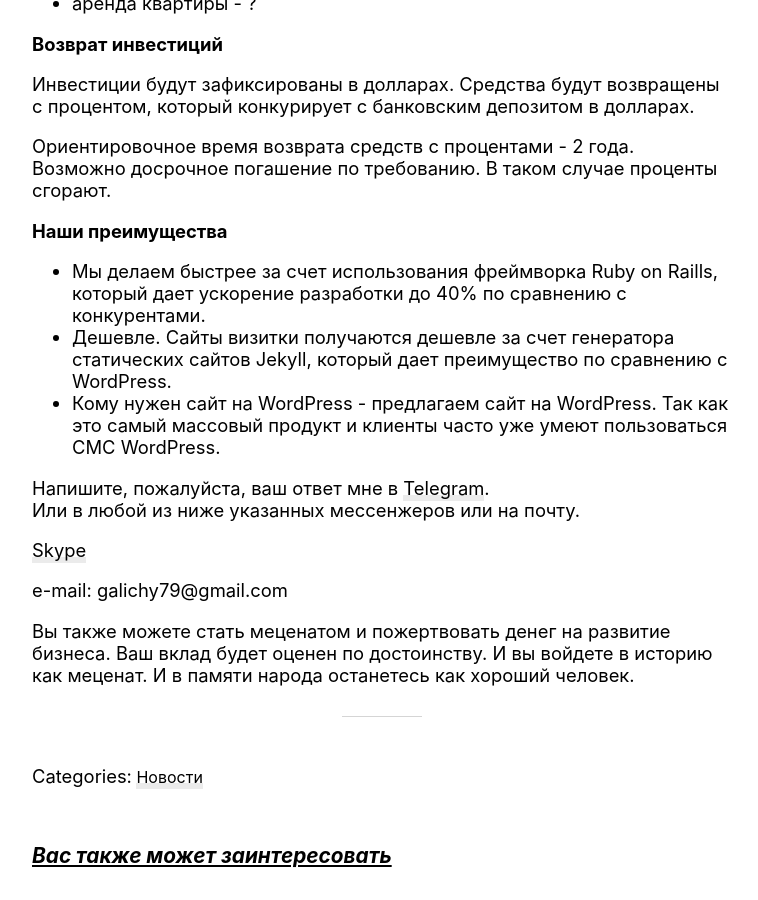
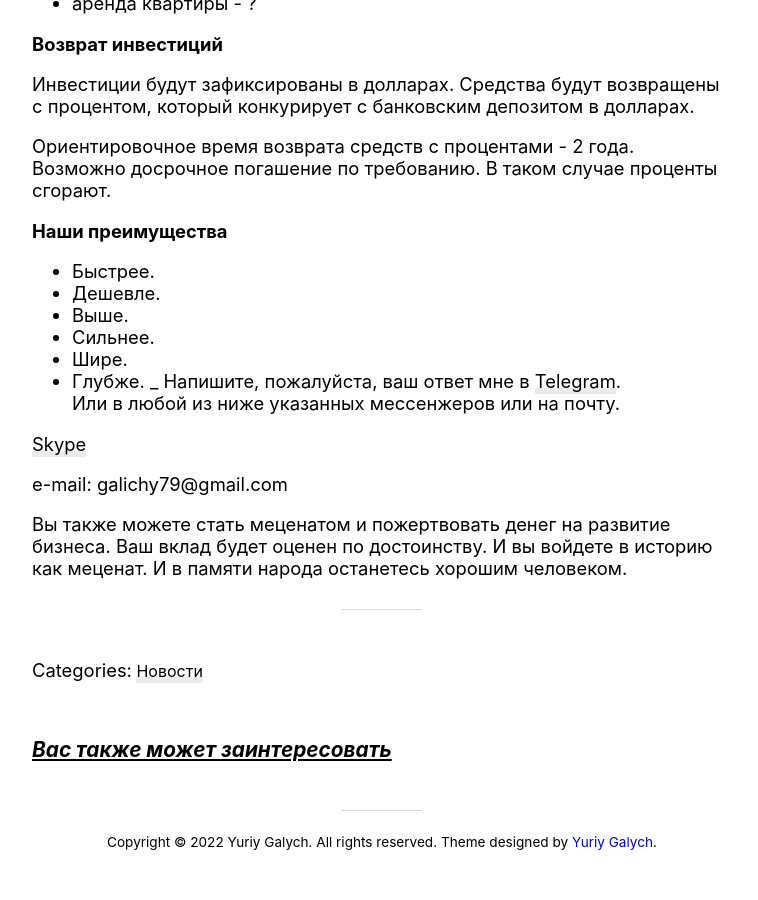
Before and after one commit to galichy79/galichy79.github.io, a Jekyll site: the page built from _posts/2022-09-08-Ком-пред.md, in a window 1280 px wide and 900 px high, scrolled down 1354 px. Shown: the whole window, without its empty margins (258-1016 px from the left). Built offline with Jekyll 4.4.1, drawn with Linux system fonts in a browser that asks for light colours; nearby versions of some CDN libraries; comment, search, counter and statistics services are not loaded; after the commit the page ends 2217 px from its top, so only the background shows below that; some of the changed text lies outside the part shown.

```diff
--- a/_posts/2022-09-08-Ком-пред.md
+++ b/_posts/2022-09-08-Ком-пред.md
@@ -60,10 +60,13 @@ description: "Коммерческое предложение"
 
 **Наши преимущества**
 
-- Мы делаем быстрее за счет использования фреймворка Ruby on Raills, который дает ускорение разработки до 40% по сравнению с конкурентами.
-- Дешевле. Сайты визитки получаются дешевле за счет генератора статических сайтов Jekyll, который дает преимущество по сравнению с WordPress.
-- Кому нужен сайт на WordPress - предлагаем сайт на WordPress. Так как это самый массовый продукт и клиенты часто уже умеют пользоваться СМС WordPress.
-
+- Быстрее.
+- Дешевле.
+- Выше.
+- Сильнее.
+- Шире.
+- Глубже.
+_
 Напишите, пожалуйста, ваш ответ мне в [Telegram](https://t.me/GalychY).
 Или в любой из ниже указанных мессенжеров или на почту.
 
@@ -72,4 +75,4 @@ description: "Коммерческое предложение"
 e-mail: galichy79@gmail.com
 
 Вы также можете стать меценатом и пожертвовать денег на развитие бизнеса.
-Ваш вклад будет оценен по достоинству. И вы войдете в историю как меценат. И в памяти народа останетесь как хороший человек.
+Ваш вклад будет оценен по достоинству. И вы войдете в историю как меценат. И в памяти народа останетесь хорошим человеком.
```
Also changed, not shown: pirce.md (added, +11 -0 lines), portfolio.md (added, +8 -0 lines).
